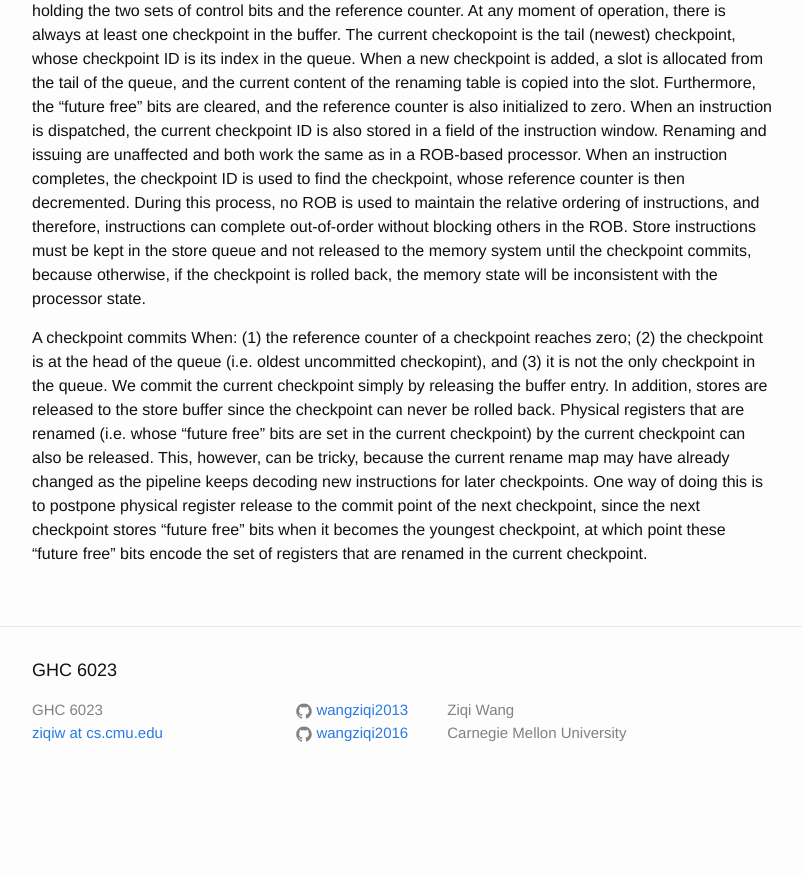
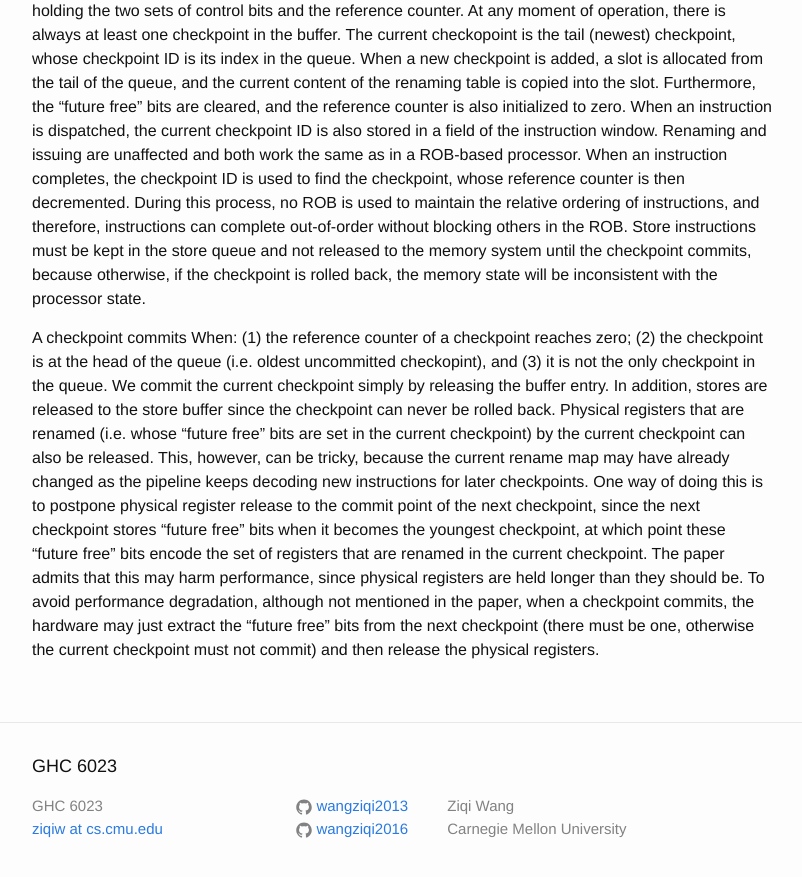
Before and after one commit to wangziqi2013/wangziqi2013.github.io, a Jekyll site: the page built from _posts/2019-09-11-ooo-commit-processors.markdown, in a window 1280 px wide and 900 px high, scrolled down 1873 px. Shown: the top 877 px of the window, without its empty margins (238-1040 px from the left). Built offline with Jekyll 4.4.1, drawn with Linux system fonts in a browser that asks for light colours; before the commit the page ends 2677 px from its top, so only the background shows below that.

Commit message:
Finish register release

```diff
--- a/_posts/2019-09-11-ooo-commit-processors.markdown
+++ b/_posts/2019-09-11-ooo-commit-processors.markdown
@@ -92,4 +92,7 @@ by the current checkpoint can also be released. This, however, can be tricky, be
 already changed as the pipeline keeps decoding new instructions for later checkpoints. One way of doing this is to postpone
 physical register release to the commit point of the next checkpoint, since the next checkpoint stores "future free"
 bits when it becomes the youngest checkpoint, at which point these "future free" bits encode the set of registers that
-are renamed in the current checkpoint.
+are renamed in the current checkpoint. The paper admits that this may harm performance, since physical registers are held
+longer than they should be. To avoid performance degradation, although not mentioned in the paper, when a checkpoint commits,
+the hardware may just extract the "future free" bits from the next checkpoint (there must be one, otherwise the current
+checkpoint must not commit) and then release the physical registers.
```
